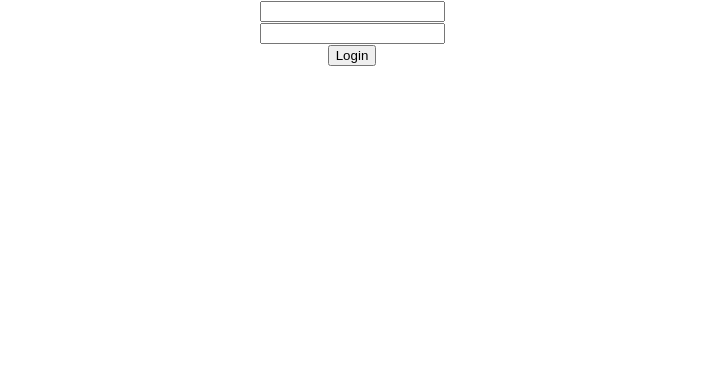
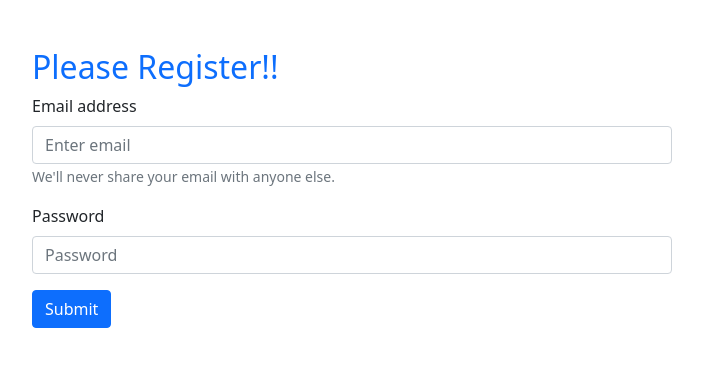
Before and after one commit to capmahin/email-password-auth, a React (Create React App) app: page / in a window 1280 px wide. Shown: the top 366 px of the page, without its empty margins (288-991 px from the left). Built offline with nearby package versions, Linux system fonts and the light colour scheme.

Commit message:
add react bootstrap and add a login from

```diff
--- a/src/App.css
+++ b/src/App.css
@@ -1,6 +1,4 @@
-.App {
-  text-align: center;
-}
+
 
 .App-logo {
   height: 40vmin;
--- a/src/App.js
+++ b/src/App.js
@@ -1,6 +1,9 @@
 import { getAuth } from "firebase/auth";
+import "bootstrap/dist/css/bootstrap.min.css";
 import "./App.css";
 import app from "./firebase.init";
+import Form from "react-bootstrap/Form";
+import Button from "react-bootstrap/Button";
 
 const auth = getAuth(app);
 
@@ -18,14 +21,36 @@
     event.preventDefault();
   };
   return (
-    <div className="App">
-      <form onSubmit={handleFromSubmit}>
-        <input onBlur={handleEmailBlur} type="email" name="" id="" />
-        <br />
-        <input onBlur={handlePasswordBlur} type="password" name="" id="" />
-        <br />
-        <input type="submit" value="Login" />
-      </form>
+    <div>
+      <div className="registration w-50 mx-auto mt-5">
+        <h2 className="text-primary">Please Register!! </h2>
+        <Form onSubmit={handleFromSubmit}>
+          <Form.Group className="mb-3" controlId="formBasicEmail">
+            <Form.Label>Email address</Form.Label>
+            <Form.Control
+              onBlur={handleEmailBlur}
+              type="email"
+              placeholder="Enter email"
+            />
+            <Form.Text className="text-muted">
+              We'll never share your email with anyone else.
+            </Form.Text>
+          </Form.Group>
+
+          <Form.Group className="mb-3" controlId="formBasicPassword">
+            <Form.Label>Password</Form.Label>
+            <Form.Control
+              onBlur={handlePasswordBlur}
+              type="password"
+              placeholder="Password"
+            />
+          </Form.Group>
+
+          <Button variant="primary" type="submit">
+            Submit
+          </Button>
+        </Form>
+      </div>
     </div>
   );
 }
```
